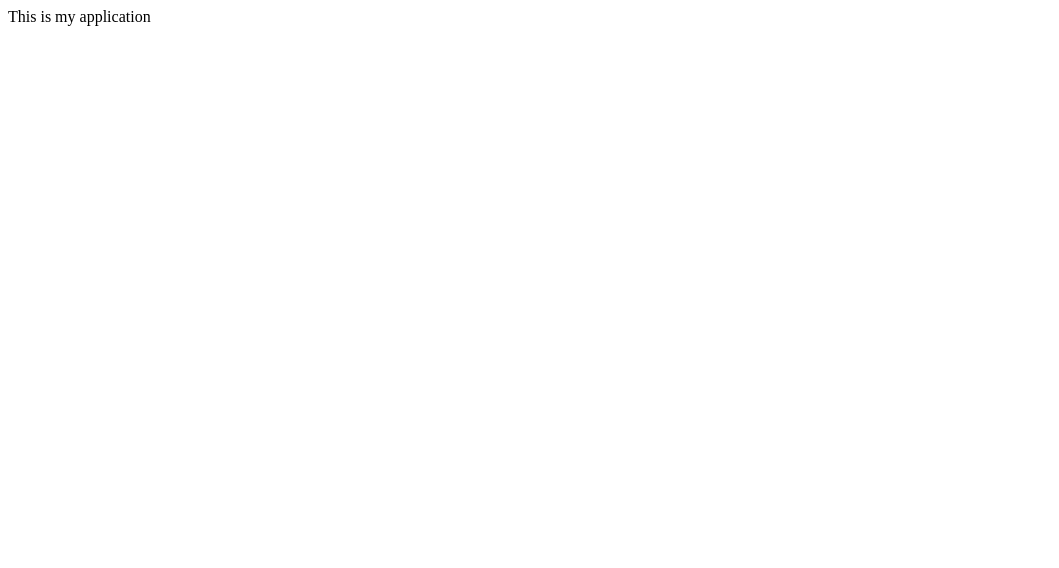
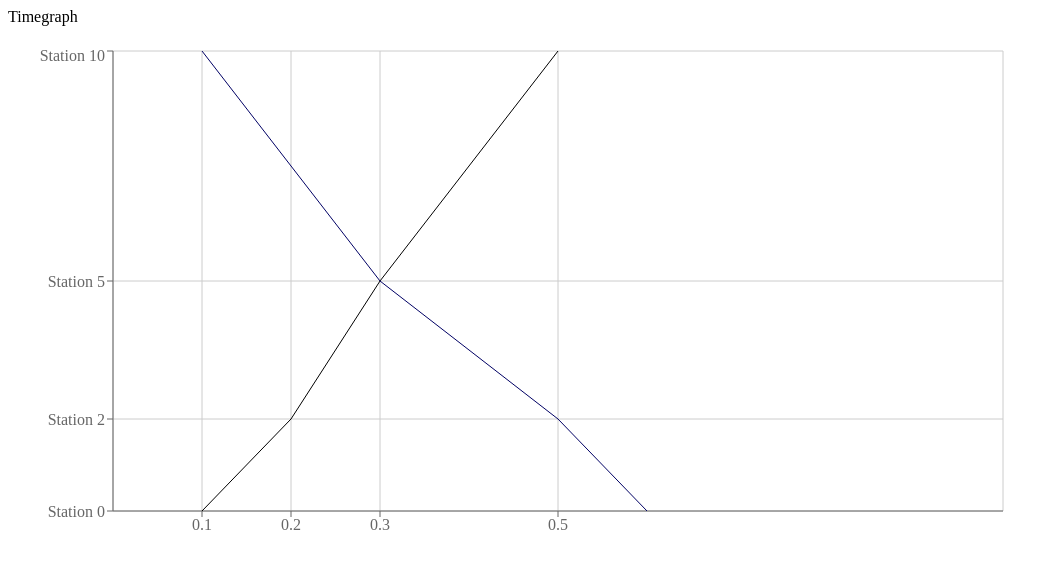
Before and after one commit to kevin-64/timegraph, a React app: page / in a window 1280 px wide. Shown: the top 568 px of the page, without its empty margins (0-1059 px from the left). Built offline with nearby package versions, Linux system fonts and the light colour scheme.

Commit message:
Initial working basic graph

```diff
--- a/package.json
+++ b/package.json
@@ -6,7 +6,8 @@
   "license": "MIT",
   "dependencies": {
     "react": "^18.2.0",
-    "react-dom": "^18.2.0"
+    "react-dom": "^18.2.0",
+    "recharts": "^2.8.0"
   },
   "scripts": {
     "start": "webpack serve --hot --open"
--- a/public/index.html
+++ b/public/index.html
@@ -14,7 +14,7 @@
       manifest.json provides metadata used when your web app is installed on a
       user's mobile device or desktop. See https://developers.google.com/web/fundamentals/web-app-manifest/
     -->
-    <link rel="manifest" href="%PUBLIC_URL%/manifest.json" />
+    <!-- <link rel="manifest" href="%PUBLIC_URL%/manifest.json" /> -->
     <!--
       Notice the use of %PUBLIC_URL% in the tags above.
       It will be replaced with the URL of the `public` folder during the build.
@@ -25,6 +25,7 @@
       Learn how to configure a non-root public URL by running `npm run build`.
     -->
     <title>Timegraph</title>
+    <link rel="stylesheet" href="main.css" />
   </head>
   <body>
     <noscript>You need to enable JavaScript to run this app.</noscript>
--- /dev/null
+++ b/public/main.css
@@ -0,0 +1,4 @@
+.chart-container {
+  padding-top: 20px;
+  overflow: visible;
+}
--- a/src/App.tsx
+++ b/src/App.tsx
@@ -1,8 +1,19 @@
 import React from 'react';
+import Graph from './components/Graph';
 
 const App = () => {
   return (
-    <div>This is my application</div>
+    <div>
+      <span>Timegraph</span>
+      <Graph
+        width={1000}
+        height={500}
+        lines={[
+          { color: '#000000', points: [{x: 0.1, y: 0}, { x:0.2, y: 0.2}, {x:0.3, y:0.5}, {x:0.5, y: 1}]},
+          { color: '#000064', points: [{x: 0.1, y: 1}, { x:0.3, y: 0.5}, {x:0.5, y:0.2}, {x:0.6, y: 0}]},
+        ]}
+      />
+    </div>
   )
 }
 
--- /dev/null
+++ b/src/components/Graph.tsx
@@ -0,0 +1,25 @@
+import React, { useEffect, useState } from 'react'
+import { LineChart, Line, XAxis, YAxis, CartesianGrid } from 'recharts'
+import GraphProps from './GraphProps'
+
+const Graph = ({ width, height, lines }: GraphProps) => {
+  const [lineData, setLineData] = useState<any[]>([]);
+
+  useEffect(() => {
+    const newData: any = [];
+    lines.forEach((line, index) => line.points.forEach(pt => newData.push({x: pt.x, [`y${index}`]: pt.y})));
+    setLineData(newData)
+
+  }, [lines]);
+
+  return (
+    <LineChart className='chart-container' width={width} height={height} data={lineData}>
+      <CartesianGrid stroke="#ccc" />
+      <XAxis ticks={[0.1, 0.2, 0.3, 0.5]} type="number" dataKey="x" domain={[0, 1]} />
+      <YAxis width={100} tickFormatter={(tick) => `Station ${Math.floor(tick*10)}`} ticks={[0, 0.2, 0.5, 1]} />
+      {lines.map((line, index) => <Line dot={false} stroke={line.color} isAnimationActive={false} dataKey={`y${index}`} key={`line${index}`} />)}
+    </LineChart>
+  )
+}
+
+export default Graph;
--- /dev/null
+++ b/src/components/GraphProps.ts
@@ -0,0 +1,7 @@
+import Line from "../types/Line"
+
+export default interface GraphProps {
+  width: number
+  height: number
+  lines: Line[]
+}
--- /dev/null
+++ b/src/types/Line.ts
@@ -0,0 +1,6 @@
+import Point from "./Point"
+
+export default interface Line {
+  points: Point[]
+  color: string
+}
--- /dev/null
+++ b/src/types/Point.ts
@@ -0,0 +1,5 @@
+
+export default interface Point {
+  x: number
+  y: number
+}
```
Also changed, not shown: 1 other file (tests, documents, lock files or other folders).
